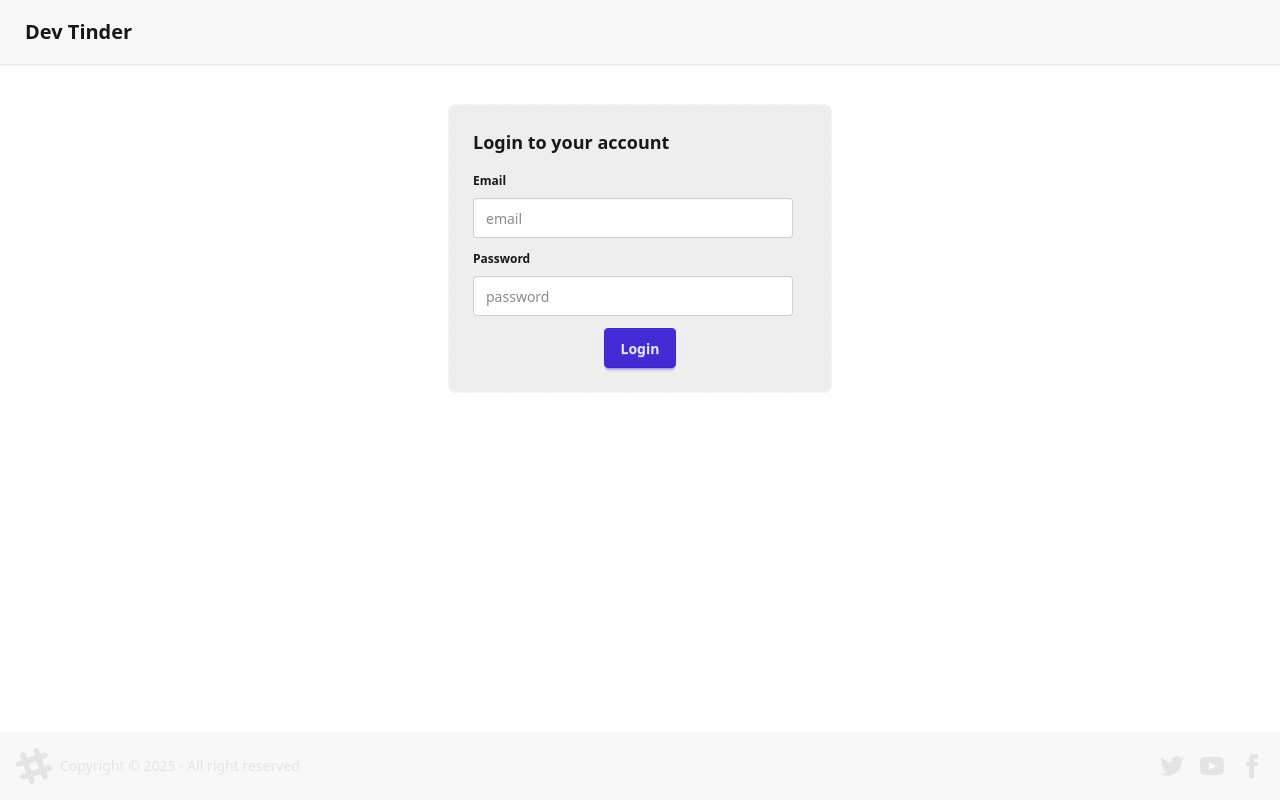
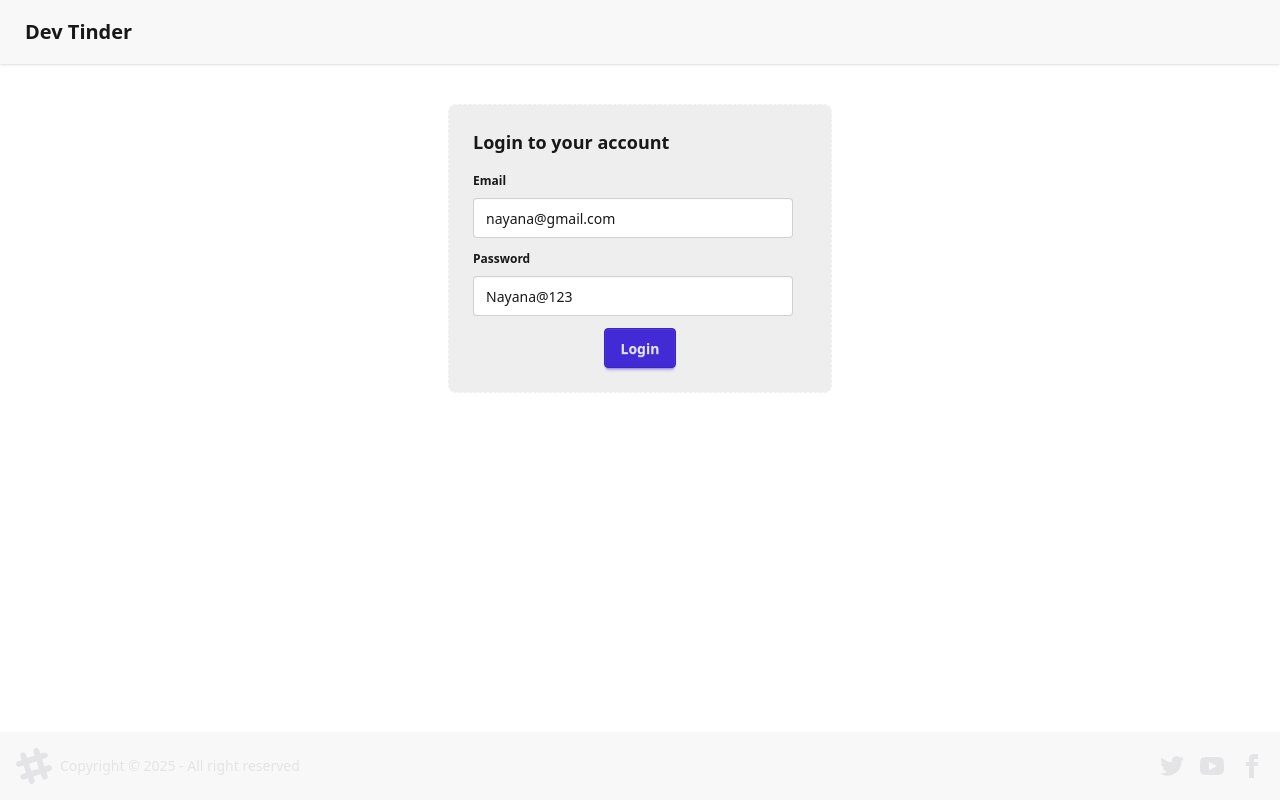
Before and after one commit to nayana-nk/devtinder-ui, a React (Vite) app: page /login in a window 1280 px wide. Built offline with nearby package versions, Linux system fonts and the light colour scheme.

Commit message:
logout changes

```diff
--- a/src/componnets/Login.jsx
+++ b/src/componnets/Login.jsx
@@ -6,8 +6,8 @@ import { useNavigate } from "react-router-dom";
 import { BASE_URL } from "../utils/constants";
 
 function Login() {
-  const [emailId, setEmailId] = useState("");
-  const [password, setPassword] = useState("");
+  const [emailId, setEmailId] = useState("nayana@gmail.com");
+  const [password, setPassword] = useState("Nayana@123");
   const dispatch = useDispatch();
   const navigate =useNavigate();
 
--- a/src/componnets/NavBar.jsx
+++ b/src/componnets/NavBar.jsx
@@ -1,9 +1,27 @@
 import React from "react";
-import { useSelector } from "react-redux";
+import { useDispatch, useSelector } from "react-redux";
 import { Link } from "react-router-dom";
+import axios from "axios";
+import { BASE_URL } from "../utils/constants";
+import { useNavigate } from "react-router-dom";
+import { removeUser } from "../utils/userSlice";
+
 const NavBar = () => {
   const user = useSelector((store) => store.user);
-  console.log("user", user);
+  const dispatch = useDispatch();
+  const navigate = useNavigate();
+
+  const handleLogout = async () => {
+    try {
+      await axios.post(BASE_URL + "/logout", {}, { withCredentials: true });
+      dispatch(removeUser());
+      return navigate("/login");
+    } catch (err) {
+      // Error logic maybe redirect to error page
+      console.log(err);
+    }
+  };
+
   return (
     <div className="navbar bg-base-200 shadow-sm">
       <div className="flex-1">
@@ -34,7 +52,9 @@ const NavBar = () => {
                 <a>Settings</a>
               </li>
               <li>
-                <a>Logout</a>
+
+                <a onClick={handleLogout}>Logout</a>
+
               </li>
             </ul>
           </div>
```
